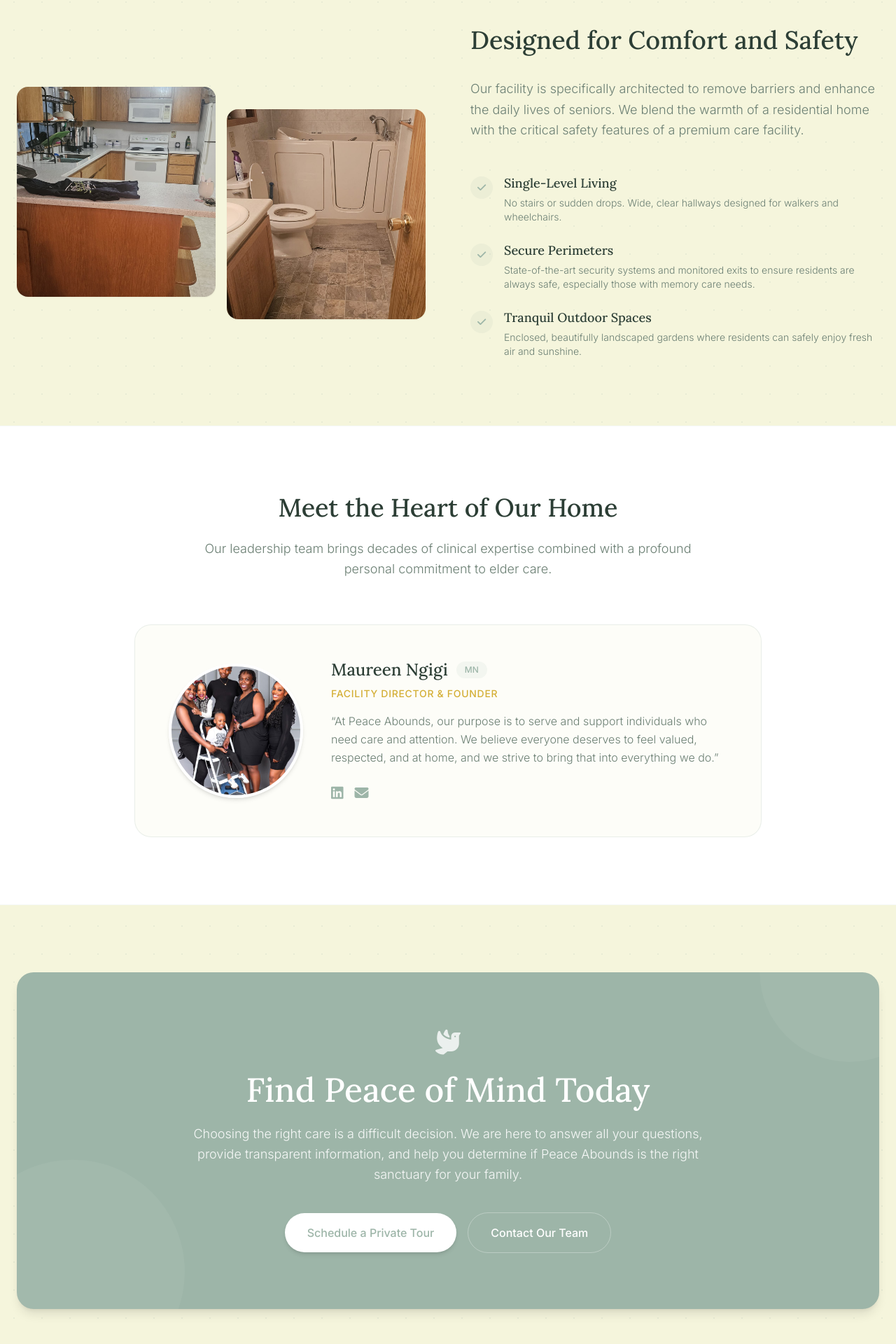
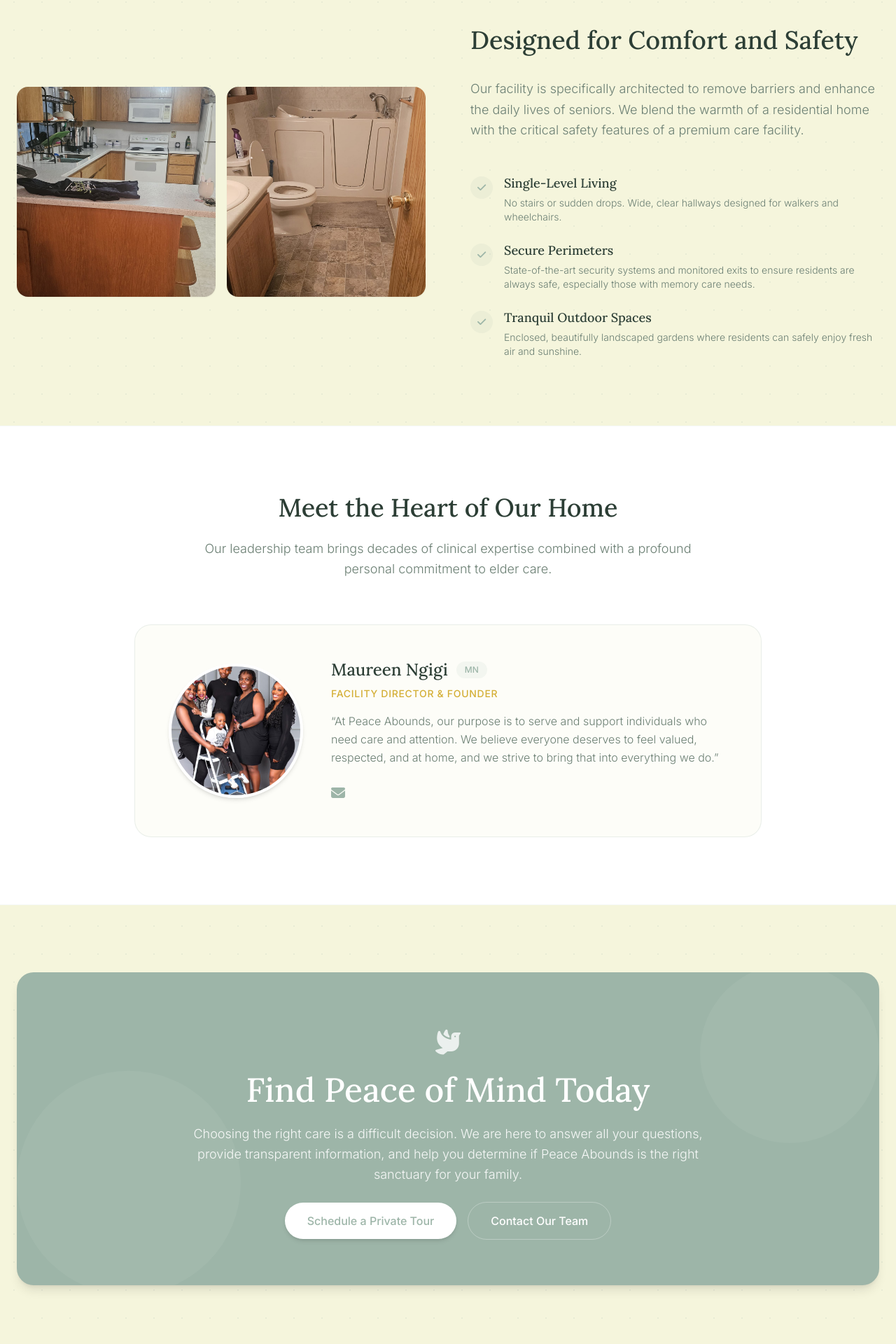
Before and after one commit to peterrobert/Peace-Abounds, a React (Vite) app: page /about in a window 1280 px wide. Shown: the part 1498-3418 px from the top of the page at 70% size. Built offline with nearby package versions, Linux system fonts and the light colour scheme.

Commit message:
Create the about page with flamer motion

```diff
--- a/src/pages/about-page/CtaSection.jsx
+++ b/src/pages/about-page/CtaSection.jsx
@@ -1,4 +1,28 @@
 import { NavLink } from "react-router-dom";
+// eslint-disable-next-line no-unused-vars
+import { motion } from "framer-motion";
+
+const container = {
+  hidden: { opacity: 0, y: 20 },
+  show: {
+    opacity: 1,
+    y: 0,
+    transition: {
+      duration: 0.6,
+      staggerChildren: 0.12,
+      ease: "easeOut",
+    },
+  },
+};
+
+const item = {
+  hidden: { opacity: 0, y: 12 },
+  show: {
+    opacity: 1,
+    y: 0,
+    transition: { duration: 0.5, ease: "easeOut" },
+  },
+};
 
 const CtaSection = () => {
   return (
@@ -6,38 +30,76 @@ const CtaSection = () => {
       id="reassurance-cta"
       className="relative z-10 w-full max-w-[1440px] mx-auto px-6 py-24"
     >
-      <div className="bg-brand-sage rounded-[24px] p-12 md:p-20 text-center relative overflow-hidden shadow-lg">
-        {/* <!-- Decorative background elements --> */}
-        <div className="absolute top-0 right-0 w-64 h-64 bg-white/5 rounded-full -translate-y-1/2 translate-x-1/3"></div>
-        <div className="absolute bottom-0 left-0 w-80 h-80 bg-white/5 rounded-full translate-y-1/3 -translate-x-1/4"></div>
+      <motion.div
+        variants={container}
+        initial="hidden"
+        whileInView="show"
+        viewport={{ once: true, amount: 0.3 }}
+        className="bg-brand-sage rounded-[24px] p-12 md:p-20 text-center relative overflow-hidden shadow-lg"
+      >
+        {/* Ambient background motion (very subtle, slow) */}
+        <motion.div
+          animate={{ y: [0, -12, 0] }}
+          transition={{ duration: 12, repeat: Infinity, ease: "easeInOut" }}
+          className="absolute top-0 right-0 w-64 h-64 bg-white/5 rounded-full -translate-y-1/2 translate-x-1/3"
+        />
+
+        <motion.div
+          animate={{ y: [0, 14, 0] }}
+          transition={{ duration: 14, repeat: Infinity, ease: "easeInOut" }}
+          className="absolute bottom-0 left-0 w-80 h-80 bg-white/5 rounded-full translate-y-1/3 -translate-x-1/4"
+        />
 
         <div className="relative z-10 max-w-3xl mx-auto">
-          <i className="fa-solid fa-dove text-white/80 text-4xl mb-6"></i>
-          <h2 className="font-serif text-4xl md:text-5xl font-medium text-white mb-6 leading-tight">
+          {/* Icon */}
+          <motion.div variants={item}>
+            <i className="fa-solid fa-dove text-white/80 text-4xl mb-6 inline-block" />
+          </motion.div>
+
+          {/* Title */}
+          <motion.h2
+            variants={item}
+            className="font-serif text-4xl md:text-5xl font-medium text-white mb-6 leading-tight"
+          >
             Find Peace of Mind Today
-          </h2>
-          <p className="font-sans text-lg text-white/90 font-light leading-relaxed mb-10">
+          </motion.h2>
+
+          {/* Paragraph */}
+          <motion.p
+            variants={item}
+            className="font-sans text-lg text-white/90 font-light leading-relaxed mb-10"
+          >
             Choosing the right care is a difficult decision. We are here to
             answer all your questions, provide transparent information, and help
             you determine if Peace Abounds is the right sanctuary for your
             family.
-          </p>
-          <div className="flex flex-col sm:flex-row items-center justify-center gap-4">
+          </motion.p>
+
+          {/* Buttons */}
+          <motion.div
+            variants={item}
+            className="flex flex-col sm:flex-row items-center justify-center gap-4"
+          >
+            <motion.div whileHover={{ y: -3 }} whileTap={{ scale: 0.98 }}>
               <NavLink
                 to="/schedule"
-              className="px-8 py-4 bg-white text-brand-sage rounded-full font-medium shadow-md hover:shadow-lg hover:-translate-y-0.5 transition-all w-full sm:w-auto"
+                className="px-8 py-4 bg-white text-brand-sage rounded-full font-medium shadow-md hover:shadow-lg transition-all w-full sm:w-auto"
               >
                 Schedule a Private Tour
               </NavLink>
+            </motion.div>
+
+            <motion.div whileHover={{ y: -3 }} whileTap={{ scale: 0.98 }}>
               <NavLink
                 to="/contact"
                 className="px-8 py-4 bg-transparent border border-white/30 text-white rounded-full font-medium hover:bg-white/10 transition-all w-full sm:w-auto"
               >
                 Contact Our Team
               </NavLink>
+            </motion.div>
+          </motion.div>
         </div>
-        </div>
-      </div>
+      </motion.div>
     </section>
   );
 };
--- a/src/pages/about-page/HomeOverview.jsx
+++ b/src/pages/about-page/HomeOverview.jsx
@@ -1,5 +1,44 @@
+// eslint-disable-next-line no-unused-vars
+import { motion } from "framer-motion";
 import kitchenImage from "../../assets/kitchenImage.jpeg";
 import toiletImage from "../../assets/toilet.jpeg";
+// eslint-disable-next-line no-unused-vars
+const fadeLeft = {
+  hidden: { opacity: 0, x: -50 },
+  show: {
+    opacity: 1,
+    x: 0,
+    transition: { duration: 0.7, ease: "easeOut" },
+  },
+};
+
+const fadeRight = {
+  hidden: { opacity: 0, x: 50 },
+  show: {
+    opacity: 1,
+    x: 0,
+    transition: { duration: 0.7, ease: "easeOut" },
+  },
+};
+
+const stagger = {
+  hidden: {},
+  show: {
+    transition: {
+      staggerChildren: 0.15,
+    },
+  },
+};
+
+const item = {
+  hidden: { opacity: 0, y: 30 },
+  show: {
+    opacity: 1,
+    y: 0,
+    transition: { duration: 0.5, ease: "easeOut" },
+  },
+};
+
 const HomeOverview = () => {
   return (
     <section
@@ -7,22 +46,45 @@ const HomeOverview = () => {
       className="relative z-10 w-full max-w-[1440px] mx-auto px-6 py-24"
     >
       <div className="flex flex-col lg:flex-row-reverse items-center gap-16">
-        <div className="w-full lg:w-1/2 space-y-8">
-          <h2 className="font-serif text-4xl font-medium text-brand-text leading-tight">
+        {/* Text Side */}
+        <motion.div
+          className="w-full lg:w-1/2 space-y-8"
+          variants={stagger}
+          initial="hidden"
+          whileInView="show"
+          viewport={{ once: true, margin: "-100px" }}
+        >
+          <motion.h2
+            variants={item}
+            className="font-serif text-4xl font-medium text-brand-text leading-tight"
+          >
             Designed for Comfort and Safety
-          </h2>
-          <p className="font-sans text-lg text-brand-muted font-light leading-relaxed">
+          </motion.h2>
+
+          <motion.p
+            variants={item}
+            className="font-sans text-lg text-brand-muted font-light leading-relaxed"
+          >
             Our facility is specifically architected to remove barriers and
             enhance the daily lives of seniors. We blend the warmth of a
             residential home with the critical safety features of a premium care
             facility.
-          </p>
+          </motion.p>
 
-          <ul className="space-y-6 pt-4">
-            <li className="flex items-start gap-4">
-              <div className="w-8 h-8 rounded-full bg-brand-sage/10 flex items-center justify-center text-brand-sage shrink-0 mt-1">
+          <motion.ul variants={stagger} className="space-y-6 pt-4">
+            {/* Item 1 */}
+            <motion.li
+              variants={item}
+              whileHover={{ x: 4 }}
+              className="flex items-start gap-4"
+            >
+              <motion.div
+                whileHover={{ scale: 1.1 }}
+                className="w-8 h-8 rounded-full bg-brand-sage/10 flex items-center justify-center text-brand-sage shrink-0 mt-1"
+              >
                 <i className="fa-solid fa-check text-sm"></i>
-              </div>
+              </motion.div>
+
               <div>
                 <h4 className="font-serif font-medium text-brand-text text-lg">
                   Single-Level Living
@@ -32,11 +94,21 @@ const HomeOverview = () => {
                   walkers and wheelchairs.
                 </p>
               </div>
-            </li>
-            <li className="flex items-start gap-4">
-              <div className="w-8 h-8 rounded-full bg-brand-sage/10 flex items-center justify-center text-brand-sage shrink-0 mt-1">
+            </motion.li>
+
+            {/* Item 2 */}
+            <motion.li
+              variants={item}
+              whileHover={{ x: 4 }}
+              className="flex items-start gap-4"
+            >
+              <motion.div
+                whileHover={{ scale: 1.1 }}
+                className="w-8 h-8 rounded-full bg-brand-sage/10 flex items-center justify-center text-brand-sage shrink-0 mt-1"
+              >
                 <i className="fa-solid fa-check text-sm"></i>
-              </div>
+              </motion.div>
+
               <div>
                 <h4 className="font-serif font-medium text-brand-text text-lg">
                   Secure Perimeters
@@ -47,11 +119,21 @@ const HomeOverview = () => {
                   care needs.
                 </p>
               </div>
-            </li>
-            <li className="flex items-start gap-4">
-              <div className="w-8 h-8 rounded-full bg-brand-sage/10 flex items-center justify-center text-brand-sage shrink-0 mt-1">
+            </motion.li>
+
+            {/* Item 3 */}
+            <motion.li
+              variants={item}
+              whileHover={{ x: 4 }}
+              className="flex items-start gap-4"
+            >
+              <motion.div
+                whileHover={{ scale: 1.1 }}
+                className="w-8 h-8 rounded-full bg-brand-sage/10 flex items-center justify-center text-brand-sage shrink-0 mt-1"
+              >
                 <i className="fa-solid fa-check text-sm"></i>
-              </div>
+              </motion.div>
+
               <div>
                 <h4 className="font-serif font-medium text-brand-text text-lg">
                   Tranquil Outdoor Spaces
@@ -61,24 +143,38 @@ const HomeOverview = () => {
                   safely enjoy fresh air and sunshine.
                 </p>
               </div>
-            </li>
-          </ul>
-        </div>
+            </motion.li>
+          </motion.ul>
+        </motion.div>
 
-        <div className="w-full lg:w-1/2">
+        {/* Image Side */}
+        <motion.div
+          className="w-full lg:w-1/2"
+          variants={fadeRight}
+          initial="hidden"
+          whileInView="show"
+          viewport={{ once: true }}
+        >
           <div className="grid grid-cols-2 gap-4">
-            <img
+            <motion.img
               src={kitchenImage}
               alt="Bright hallway"
               className="w-full h-[300px] object-cover rounded-[16px] shadow-sm"
+              initial={{ scale: 1.1, opacity: 0 }}
+              whileInView={{ scale: 1, opacity: 1 }}
+              transition={{ duration: 0.8 }}
             />
-            <img
+
+            <motion.img
               src={toiletImage}
               alt="Cozy living room"
               className="w-full h-[300px] object-cover rounded-[16px] shadow-sm translate-y-8"
+              initial={{ scale: 1.1, opacity: 0 }}
+              whileInView={{ scale: 1, opacity: 1 }}
+              transition={{ duration: 0.8, delay: 0.2 }}
             />
           </div>
-        </div>
+        </motion.div>
       </div>
     </section>
   );
--- a/src/pages/about-page/LeadershipSection.jsx
+++ b/src/pages/about-page/LeadershipSection.jsx
@@ -1,12 +1,43 @@
+// eslint-disable-next-line no-unused-vars
+import { motion } from "framer-motion";
 import creatorImage from "../../assets/creator.jpg";
+
+const container = {
+  hidden: {},
+  show: {
+    transition: {
+      staggerChildren: 0.15,
+    },
+  },
+};
+
+const item = {
+  hidden: { opacity: 0, y: 40 },
+  show: {
+    opacity: 1,
+    y: 0,
+    transition: { duration: 0.6, ease: "easeOut" },
+  },
+};
+
 const LeadershipSection = () => {
   return (
     <section
       id="leadership"
       className="relative z-10 w-full bg-white py-24 border-y border-brand-sage/10"
     >
-      <div className="max-w-[1440px] mx-auto px-6">
-        <div className="text-center max-w-3xl mx-auto mb-16">
+      <motion.div
+        className="max-w-[1440px] mx-auto px-6"
+        variants={container}
+        initial="hidden"
+        whileInView="show"
+        viewport={{ once: true, margin: "-100px" }}
+      >
+        {/* Heading */}
+        <motion.div
+          variants={item}
+          className="text-center max-w-3xl mx-auto mb-16"
+        >
           <h2 className="font-serif text-4xl font-medium text-brand-text mb-6">
             Meet the Heart of Our Home
           </h2>
@@ -14,49 +45,68 @@ const LeadershipSection = () => {
             Our leadership team brings decades of clinical expertise combined
             with a profound personal commitment to elder care.
           </p>
-        </div>
+        </motion.div>
 
-        <div className="max-w-4xl mx-auto bg-brand-cream/20 rounded-[24px] border border-brand-sage/20 p-8 md:p-12 flex flex-col md:flex-row gap-10 items-center">
-          <img
+        {/* Card */}
+        <motion.div
+          variants={item}
+          whileHover={{ scale: 1.01 }}
+          className="max-w-4xl mx-auto bg-brand-cream/20 rounded-[24px] border border-brand-sage/20 p-8 md:p-12 flex flex-col md:flex-row gap-10 items-center"
+        >
+          {/* Image */}
+          <motion.img
             src={creatorImage}
             alt="Facility Director"
             className="w-48 h-48 rounded-full object-cover border-4 border-white shadow-md shrink-0"
+            initial={{ scale: 1.1, opacity: 0 }}
+            whileInView={{ scale: 1, opacity: 1 }}
+            transition={{ duration: 0.8 }}
           />
-          <div>
-            <div className="flex items-center gap-3 mb-2">
+
+          {/* Content */}
+          <motion.div variants={container}>
+            <motion.div
+              variants={item}
+              className="flex items-center gap-3 mb-2"
+            >
               <h3 className="font-serif text-2xl font-medium text-brand-text">
                 Maureen Ngigi
               </h3>
               <span className="px-3 py-1 bg-brand-sage/10 text-brand-sage rounded-full text-xs font-medium">
                 MN
               </span>
-            </div>
-            <p className="text-brand-gold font-medium text-sm mb-4 uppercase tracking-wider">
+            </motion.div>
+
+            <motion.p
+              variants={item}
+              className="text-brand-gold font-medium text-sm mb-4 uppercase tracking-wider"
+            >
               Facility Director & Founder
-            </p>
-            <p className="text-brand-muted font-light leading-relaxed mb-6">
+            </motion.p>
+
+            <motion.p
+              variants={item}
+              className="text-brand-muted font-light leading-relaxed mb-6"
+            >
               “At Peace Abounds, our purpose is to serve and support individuals
               who need care and attention. We believe everyone deserves to feel
               valued, respected, and at home, and we strive to bring that into
               everything we do.”
-            </p>
-            <div className="flex items-center gap-4">
-              <a
+            </motion.p>
+
+            <motion.div variants={item} className="flex items-center gap-4">
+              <motion.a
                 href="#"
-                className="text-brand-sage hover:text-brand-gold transition-colors"
-              >
-                <i className="fa-brands fa-linkedin text-xl"></i>
-              </a>
-              <a
-                href="#"
+                whileHover={{ scale: 1.15, y: -2 }}
+                whileTap={{ scale: 0.95 }}
                 className="text-brand-sage hover:text-brand-gold transition-colors"
               >
                 <i className="fa-solid fa-envelope text-xl"></i>
-              </a>
-            </div>
-          </div>
-        </div>
-      </div>
+              </motion.a>
+            </motion.div>
+          </motion.div>
+        </motion.div>
+      </motion.div>
     </section>
   );
 };
```
Lines whose indentation alone changed are shown as unchanged.
